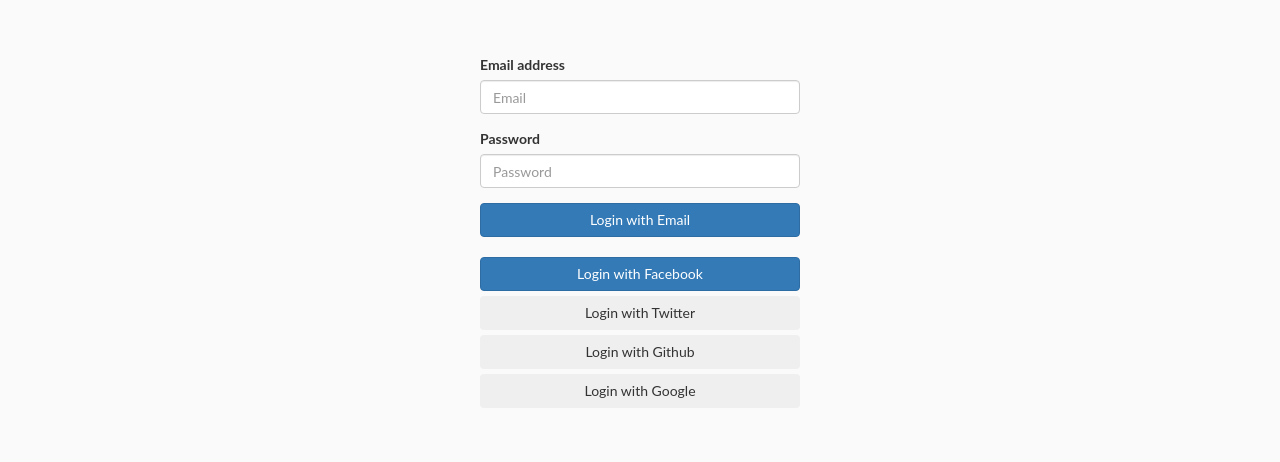
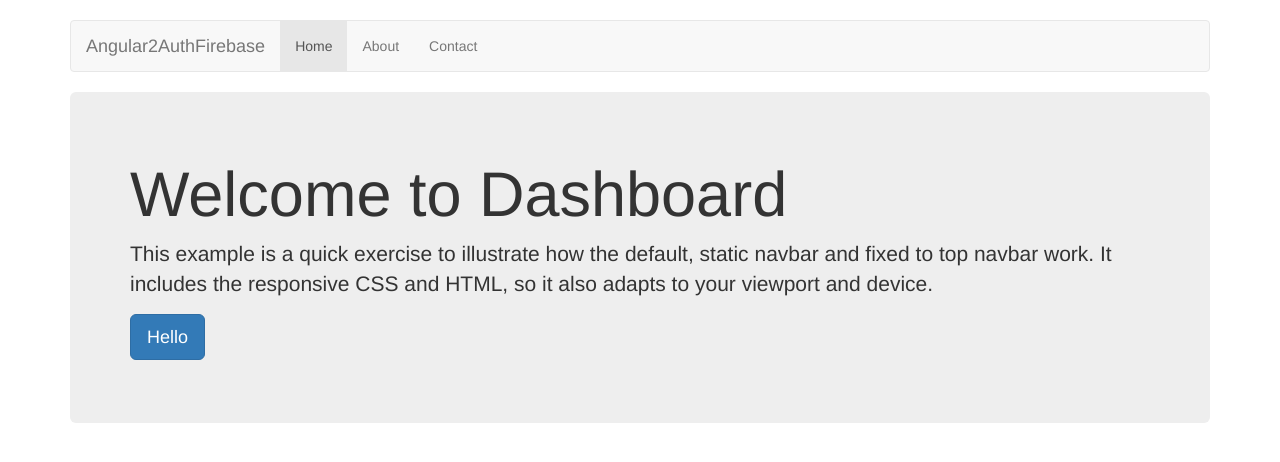
Before and after one commit to hellotunmbi/angular2-authentication-firebase, an Angular app: page /dashboard in a window 1280 px wide. Shown: the top 462 px of the page. Built offline with nearby package versions, Linux system fonts and the light colour scheme.

Commit message:
added layouts on login and dashboard components

```diff
--- a/src/app/app.component.html
+++ b/src/app/app.component.html
@@ -1,58 +1 @@
-<div class="main__body">
-  <div class="container">
-
-    <div class="login__page">
-      <div class="row">
-          <div class="card col-md-4 col-md-offset-4">
-            <div class="voice__card">
-              <div class="card-block">
-
-                  <form class="voice__form">
-                    <div class="form-group">
-                      <label for="exampleInputEmail1">Email address</label>
-                      <input type="email" class="form-control" id="exampleInputEmail1" placeholder="Email">
-                    </div>
-                    <div class="form-group">
-                      <label for="exampleInputPassword1">Password</label>
-                      <input type="password" class="form-control" id="exampleInputPassword1" placeholder="Password">
-                    </div>
-
-                    <div class="form-group">
-                        <button type="buton" class="btn btn-primary btn-block" style="margin-bottom: 20px">
-                          Login with Email
-                        </button>
-                    </div>
-
-
-                    <div class="form-group">
-                        <button type="buton" class="btn btn-primary btn-block login__facebook-login-btn" (click)="loginWithFacebook()">
-                          <i class="fa fa-facebook" aria-hidden="true"></i>
-                          Login with Facebook
-                        </button>
-
-                        <button type="button" class="btn btn-block login__twitter-login-btn" (click)="loginWithTwitter()">
-                          <i class="fa fa-twitter" aria-hidden="true"></i>
-                          Login with Twitter
-                        </button>
-
-                        <button type="button" class="btn btn-block login__twitter-login-btn" (click)="loginWithTwitter()">
-                          <i class="fa fa-github" aria-hidden="true"></i>
-                          Login with Github
-                        </button>
-
-                        <button type="button" class="btn btn-block login__twitter-login-btn" (click)="loginWithTwitter()">
-                          <i class="fa fa-twitter" aria-hidden="true"></i>
-                          Login with Google
-                        </button>
-                    </div>
-                  </form>
-
-              </div>
-            </div>
-          </div>
-
-      </div>
-    </div> <!-- end card -->
-
-  </div>  <!-- end container -->
-</div>
+<router-outlet></router-outlet>
--- a/src/app/app.module.ts
+++ b/src/app/app.module.ts
@@ -1,5 +1,7 @@
 import { BrowserModule } from '@angular/platform-browser';
 import { NgModule } from '@angular/core';
+
+import { AppRoutes } from "./app.routes";
 
 import { AppComponent } from './app.component';
 import { LoginComponent } from './views/login/login.component';
@@ -12,7 +14,8 @@ import { DashboardComponent } from './views/dashboard/dashboard.component';
     DashboardComponent
   ],
   imports: [
-    BrowserModule
+    BrowserModule,
+    AppRoutes
   ],
   providers: [],
   bootstrap: [AppComponent]
--- /dev/null
+++ b/src/app/app.routes.ts
@@ -0,0 +1,17 @@
+import { Routes, RouterModule } from "@angular/router";
+
+import { LoginComponent } from "./views/login/login.component";
+import { DashboardComponent } from "./views/dashboard/dashboard.component";
+
+const appRoutes: Routes = [
+    {
+        path: '',
+        component: LoginComponent
+    },
+    {
+        path: 'dashboard',
+        component: DashboardComponent
+    }
+];
+
+export const AppRoutes = RouterModule.forRoot(appRoutes);
--- a/src/app/views/dashboard/dashboard.component.html
+++ b/src/app/views/dashboard/dashboard.component.html
@@ -1,3 +1,35 @@
-<p>
-  dashboard works!
-</p>
+<div class="container">
+
+      <!-- Static navbar -->
+      <nav class="navbar navbar-default">
+        <div class="container-fluid">
+          <div class="navbar-header">
+            <button type="button" class="navbar-toggle collapsed" data-toggle="collapse" data-target="#navbar" aria-expanded="false" aria-controls="navbar">
+              <span class="sr-only">Toggle navigation</span>
+              <span class="icon-bar"></span>
+              <span class="icon-bar"></span>
+              <span class="icon-bar"></span>
+            </button>
+            <a class="navbar-brand" href="#">Angular2AuthFirebase</a>
+          </div>
+          <div id="navbar" class="navbar-collapse collapse">
+            <ul class="nav navbar-nav">
+              <li class="active"><a>Home</a></li>
+              <li><a>About</a></li>
+              <li><a>Contact</a></li>
+            </ul>
+
+          </div><!--/.nav-collapse -->
+        </div><!--/.container-fluid -->
+      </nav>
+
+      <!-- Main component for a primary marketing message or call to action -->
+      <div class="jumbotron">
+        <h1>Welcome to Dashboard</h1>
+        <p>This example is a quick exercise to illustrate how the default, static navbar and fixed to top navbar work. It includes the responsive CSS and HTML, so it also adapts to your viewport and device.</p>
+        <p>
+          <a class="btn btn-lg btn-primary" href="" role="button">Hello</a>
+        </p>
+      </div>
+
+    </div> <!-- /container -->
--- a/src/app/views/login/login.component.html
+++ b/src/app/views/login/login.component.html
@@ -1,3 +1,59 @@
-<p>
-  login works!
-</p>
+<div class="main__body">
+  <div class="container">
+
+    <div class="login__page">
+      <div class="row">
+          <div class="card col-md-4 col-md-offset-4">
+            <div class="login__card">
+              <div class="card-block">
+
+                  <form >
+                    <h3 align="center">Login Form</h3>
+                    <div class="form-group">
+                      <label for="exampleInputEmail1">Email address</label>
+                      <input type="email" class="form-control" id="exampleInputEmail1" placeholder="Email">
+                    </div>
+                    <div class="form-group">
+                      <label for="exampleInputPassword1">Password</label>
+                      <input type="password" class="form-control" id="exampleInputPassword1" placeholder="Password">
+                    </div>
+
+                    <div class="form-group">
+                        <button type="buton" class="btn btn-primary btn-block" style="margin-bottom: 20px">
+                          Login with Email
+                        </button>
+                    </div>
+
+
+                    <div class="form-group">
+                        <button type="buton" class="btn btn-block">
+                          <i class="fa fa-facebook" aria-hidden="true"></i>
+                          Login with Facebook
+                        </button>
+
+                        <button type="button" class="btn btn-block">
+                          <i class="fa fa-twitter" aria-hidden="true"></i>
+                          Login with Twitter
+                        </button>
+
+                        <button type="button" class="btn btn-block">
+                          <i class="fa fa-github" aria-hidden="true"></i>
+                          Login with Github
+                        </button>
+
+                        <button type="button" class="btn btn-block" (click)="loginWithTwitter()">
+                          <i class="fa fa-google" aria-hidden="true"></i>
+                          Login with Google
+                        </button>
+                    </div>
+                  </form>
+
+              </div>
+            </div>
+          </div>
+
+      </div>
+    </div> <!-- end card -->
+
+  </div>  <!-- end container -->
+</div>
--- a/src/assets/main.css
+++ b/src/assets/main.css
@@ -1,3 +1,12 @@
+body {
+  padding-top: 20px;
+  padding-bottom: 20px;
+}
+
+.navbar {
+  margin-bottom: 20px;
+}
+
 .main__body {
     background-color: #fafafa;
     padding-top: 20px;
@@ -12,16 +21,7 @@
 }
 
 
-.voice__card {
+.login__card {
     padding: 20px;
     /*margin: 20px 0;*/
 }
-
-/*.card {
-  background-color: #fff;
-  /*box-shadow: 0 0 2px 0 rgba(151, 151, 151, 0.28);*/
-  border-radius: 2px;
-  width: 100%;
-  margin-bottom: 20px;
-  border: 1px solid rgba(151, 151, 151, 0.20)
-}*/
--- a/src/index.html
+++ b/src/index.html
@@ -1,16 +1,22 @@
 <!doctype html>
 <html lang="en">
+
 <head>
   <meta charset="utf-8">
-  <title>Angular2AuthenticationFirebase</title>
+  <title>Firebase Authentication In Angular App</title>
   <base href="/">
 
   <meta name="viewport" content="width=device-width, initial-scale=1">
   <link rel="icon" type="image/x-icon" href="favicon.ico">
   <link rel="stylesheet" href="https://maxcdn.bootstrapcdn.com/bootstrap/3.3.7/css/bootstrap.min.css" integrity="sha384-BVYiiSIFeK1dGmJRAkycuHAHRg32OmUcww7on3RYdg4Va+PmSTsz/K68vbdEjh4u" crossorigin="anonymous">
   <link rel="stylesheet" href="/assets/main.css">
+
 </head>
+
 <body>
+
   <app-root></app-root>
+
 </body>
+
 </html>
--- a/src/styles.css
+++ b/src/styles.css
@@ -1 +1,3 @@
 /* You can add global styles to this file, and also import other style files */
+@import "~bootstrap/dist/css/bootstrap.min.css";
+@import "~font-awesome/css/font-awesome.css";
```
